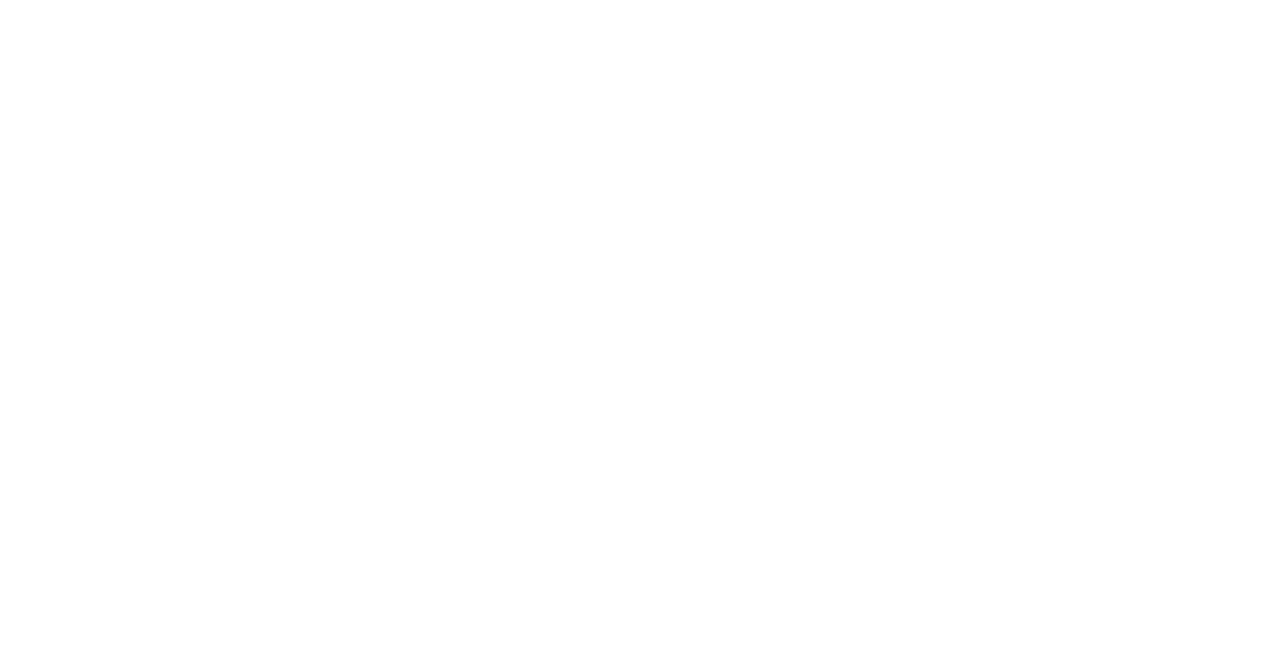
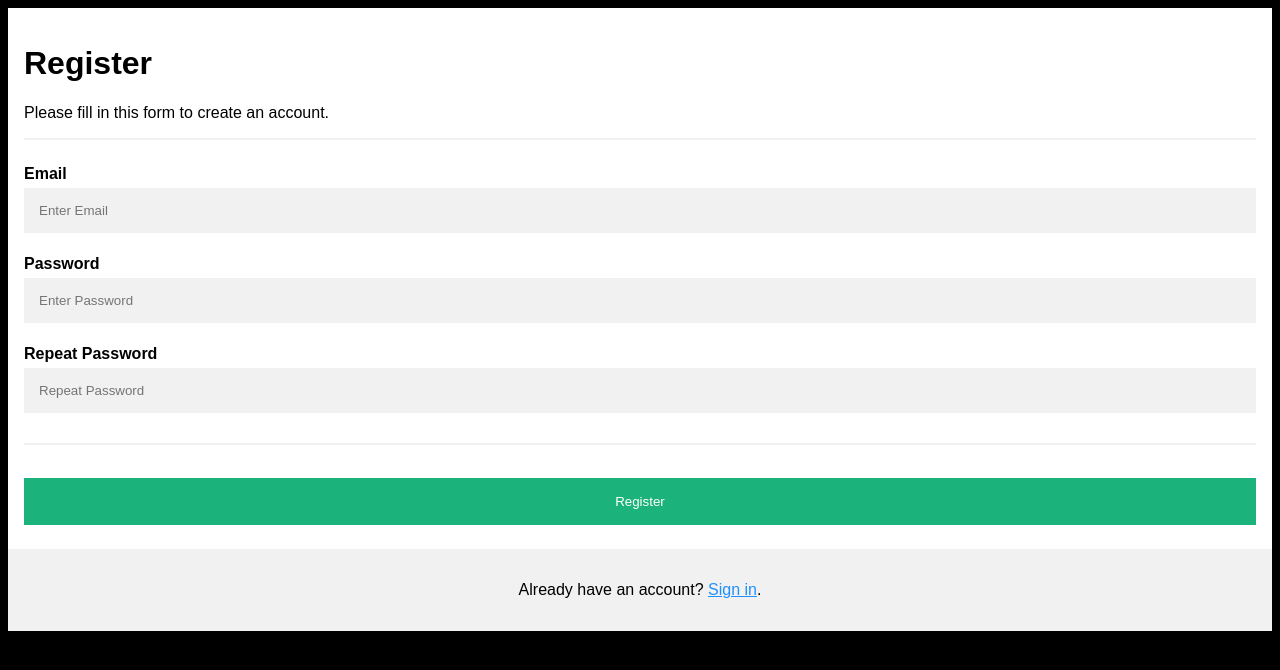
Before and after one commit to tunahansozener/Farm-Website, a plain HTML site: page register.html in a window 1280 px wide. Drawn offline with Linux system fonts and the light colour scheme.

Commit message:
Add files via upload

```diff
--- a/register.html
+++ b/register.html
@@ -0,0 +1,94 @@
+<!DOCTYPE html>
+<html>
+<head>
+<meta name="viewport" content="width=device-width, initial-scale=1">
+<style>
+body {
+  font-family: Arial, Helvetica, sans-serif;
+  background-color: black;
+  height: 100%;
+}
+
+* {
+  box-sizing: border-box;
+}
+
+.container {
+  padding: 16px;
+  background-color: white;
+}
+
+input[type=text], input[type=password] {
+  width: 100%;
+  padding: 15px;
+  margin: 5px 0 22px 0;
+  display: inline-block;
+  border: none;
+  background: #f1f1f1;
+}
+
+input[type=text]:focus, input[type=password]:focus {
+  background-color: #ddd;
+  outline: none;
+}
+
+hr {
+  border: 1px solid #f1f1f1;
+  margin-bottom: 25px;
+}
+
+.registerbtn {
+  background-color: #04AA6D;
+  color: white;
+  padding: 16px 20px;
+  margin: 8px 0;
+  border: none;
+  cursor: pointer;
+  width: 100%;
+  opacity: 0.9;
+}
+
+.registerbtn:hover {
+  opacity: 1;
+}
+
+a {
+  color: dodgerblue;
+}
+
+.signin {
+  background-color: #f1f1f1;
+  text-align: center;
+}
+
+</style>
+</head>
+<body>
+
+<form action="/action_page.php">
+  <div class="container">
+    <h1>Register</h1>
+    <p>Please fill in this form to create an account.</p>
+    <hr>
+
+    <label for="email"><b>Email</b></label>
+    <input type="text" placeholder="Enter Email" name="email" id="email" required>
+
+    <label for="psw"><b>Password</b></label>
+    <input type="password" placeholder="Enter Password" name="psw" id="psw" required>
+
+    <label for="psw-repeat"><b>Repeat Password</b></label>
+    <input type="password" placeholder="Repeat Password" name="psw-repeat" id="psw-repeat" required>
+    <hr>
+
+
+    <button type="submit" class="registerbtn">Register</button>
+  </div>
+
+  <div class="container signin">
+    <p>Already have an account? <a href="login.html">Sign in</a>.</p>
+  </div>
+</form>
+
+</body>
+</html>
```
Also changed, not shown: login.html (+2 -2 lines), main.html (+7 -22 lines), forget-password.html (added), login.js (added), register.js (added).
